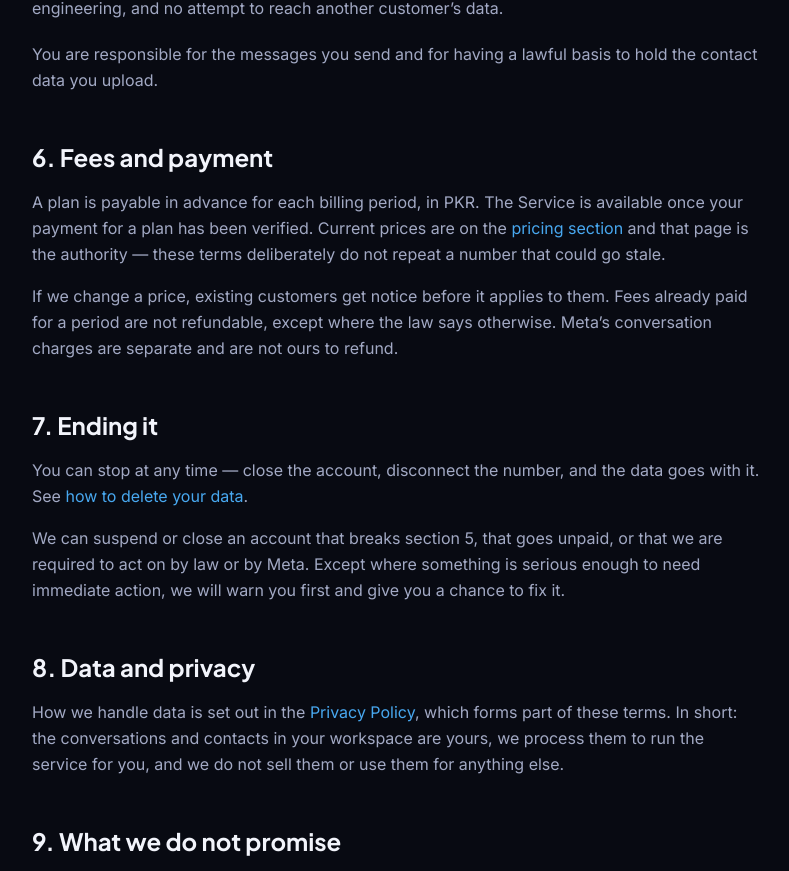
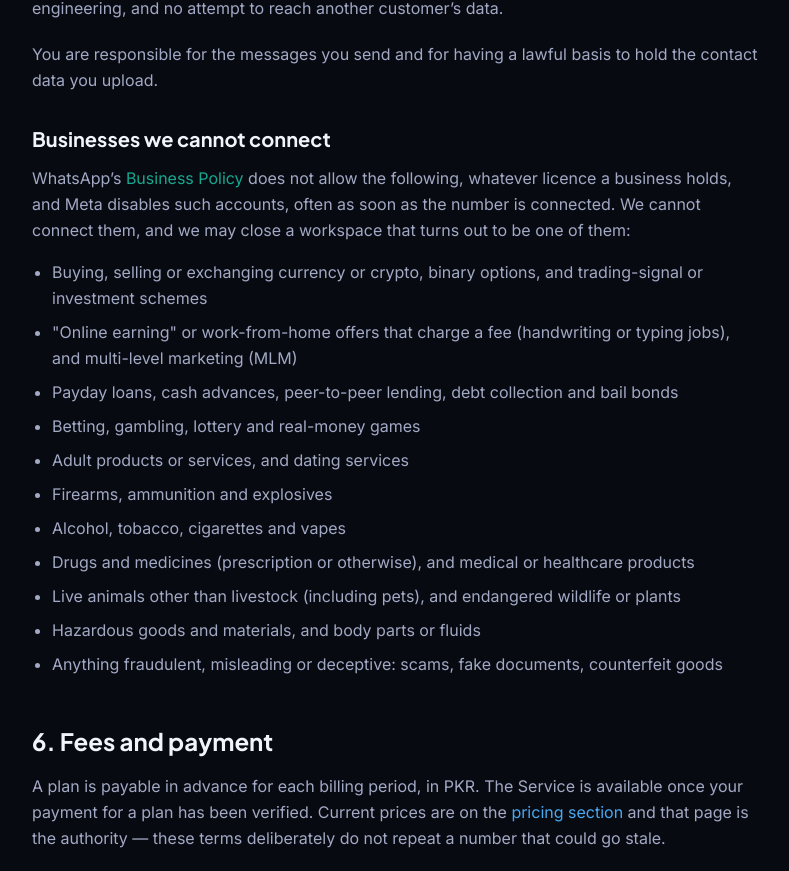
Before and after one commit to Sikandar-7/hashchat-web, a Next.js app: page /terms in a window 1280 px wide. Shown: the part 2137-3008 px from the top of the page, without its empty margins (244-1033 px from the left). Built offline with nearby package versions, Linux system fonts and the light colour scheme; a web font is replaced by a local one.

Commit message:
docs(terms): businesses WhatsApp does not allow
Co-Authored-By: Claude Opus 5.5 <noreply@anthropic.com>

```diff
--- a/src/app/terms/page.tsx
+++ b/src/app/terms/page.tsx
@@ -27,6 +27,25 @@ import { CURRENCY, legal, legalAddressLine, site } from "@/lib/content";
 
 const PAGE_PATH = "/terms";
 const PAGE_URL = `${site.url}${PAGE_PATH}`;
+
+/**
+ * Businesses WhatsApp does not allow (WhatsApp Business Policy, section 4),
+ * in plain words. The app's signup page and its own /terms show the same
+ * list (wacrm src/lib/legal/prohibited-businesses.ts); keep the two in step.
+ */
+const PROHIBITED_BUSINESSES = [
+  "Buying, selling or exchanging currency or crypto, binary options, and trading-signal or investment schemes",
+  "\"Online earning\" or work-from-home offers that charge a fee (handwriting or typing jobs), and multi-level marketing (MLM)",
+  "Payday loans, cash advances, peer-to-peer lending, debt collection and bail bonds",
+  "Betting, gambling, lottery and real-money games",
+  "Adult products or services, and dating services",
+  "Firearms, ammunition and explosives",
+  "Alcohol, tobacco, cigarettes and vapes",
+  "Drugs and medicines (prescription or otherwise), and medical or healthcare products",
+  "Live animals other than livestock (including pets), and endangered wildlife or plants",
+  "Hazardous goods and materials, and body parts or fluids",
+  "Anything fraudulent, misleading or deceptive: scams, fake documents, counterfeit goods",
+];
 
 export const metadata: Metadata = {
   title: "Terms of Service",
@@ -272,6 +291,33 @@ export default function TermsPage() {
               You are responsible for the messages you send and for having a
               lawful basis to hold the contact data you upload.
             </p>
+
+            <h3
+              id="prohibited-businesses"
+              className="mt-8 font-display text-xl font-bold"
+            >
+              Businesses we cannot connect
+            </h3>
+            <p className="mt-3 leading-relaxed text-ink-muted">
+              WhatsApp&rsquo;s{" "}
+              <a
+                href="https://business.whatsapp.com/policy"
+                className="text-brand-teal underline-offset-2 hover:underline"
+                target="_blank"
+                rel="noopener noreferrer"
+              >
+                Business Policy
+              </a>{" "}
+              does not allow the following, whatever licence a business holds,
+              and Meta disables such accounts, often as soon as the number is
+              connected. We cannot connect them, and we may close a workspace
+              that turns out to be one of them:
+            </p>
+            <ul className="mt-4 list-disc space-y-2 pl-5 leading-relaxed text-ink-muted">
+              {PROHIBITED_BUSINESSES.map((b) => (
+                <li key={b}>{b}</li>
+              ))}
+            </ul>
           </section>
 
           <section>
```
